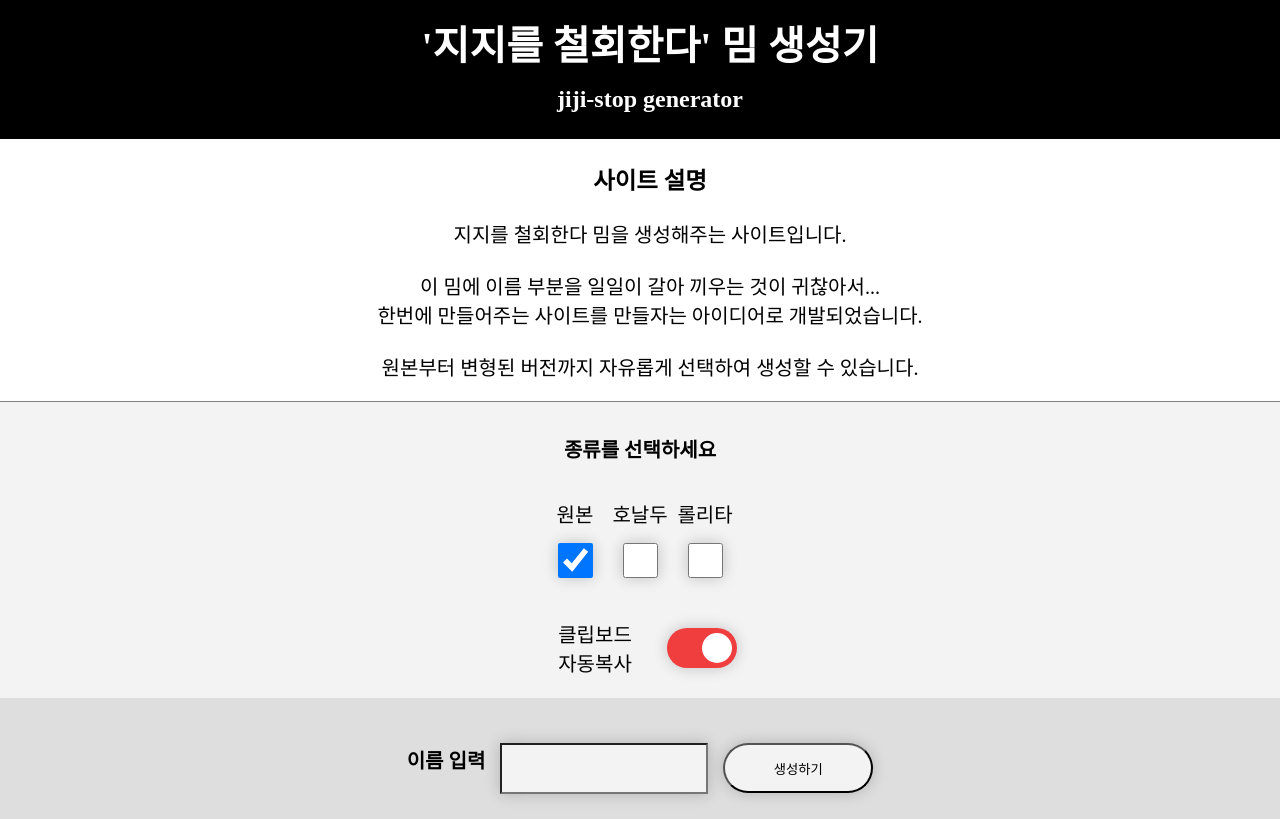
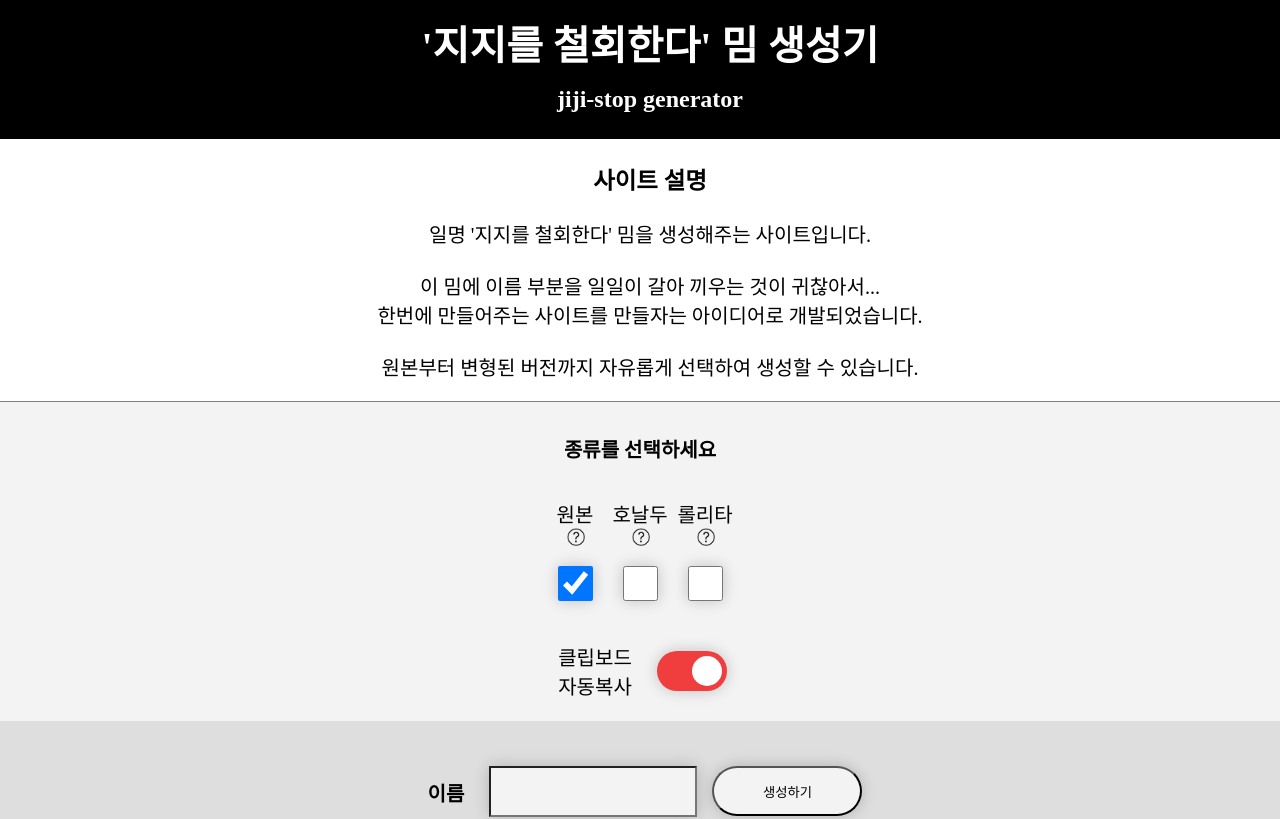
Before and after one commit to ktk-ring/jiji-stop, a React (Create React App) app: page / in a window 1280 px wide. Shown: the top 819 px of the page. Built offline with nearby package versions, Linux system fonts and the light colour scheme; a web font is replaced by a local one.

Commit message:
Change .js file to .jsx file

```diff
--- a/src/App.js
+++ b/src/App.jsx
@@ -20,7 +20,7 @@ function App() {
       <div className="list">
         <h3>사이트 설명</h3>
         <p>
-          지지를 철회한다 밈을 생성해주는 사이트입니다.<br /><br />
+          일명 '지지를 철회한다' 밈을 생성해주는 사이트입니다.<br /><br />
 
           이 밈에 이름 부분을 일일이 갈아 끼우는 것이 귀찮아서... <br />
           한번에 만들어주는 사이트를 만들자는 아이디어로 개발되었습니다.<br /><br />
@@ -29,7 +29,7 @@ function App() {
         </p>
       </div>
 
-      <Generator></Generator>
+      <Generator/>
 
       <div className='output'>
         <button type="button">
@@ -84,7 +84,7 @@ ${nameInput}, 나의 영혼.
 ${nameInput}, 나.`
 
     if (!nameInput) {
-      alert("이름이 입력되지 않았습니다!");
+      alert("이름이 입력되지 않았습니다.");
     } else {
       textRef.current.value = text;
       textRef.current.select();
@@ -111,7 +111,7 @@ ${nameInput}, 나.`
       </div>
       <div className="select">
         <label>
-          원본
+          원본 <Info/>
           <input type="checkbox"
             name="version"
             value="origin"
@@ -121,7 +121,7 @@ ${nameInput}, 나.`
         </label>
 
         <label>
-          호날두
+          호날두 <Info/>
           <input
             type="checkbox"
             name="version"
@@ -131,7 +131,7 @@ ${nameInput}, 나.`
         </label>
 
         <label>
-          롤리타
+          롤리타 <Info/>
           <input type="checkbox"
             name="version"
             value="lolita"
@@ -141,14 +141,14 @@ ${nameInput}, 나.`
 
         {/* {
         version
-        ? <p>이름이 입력되지 않았습니다!</p>
+        ? <p>종류가 선택되지 않았습니다.</p>
         : { 종류 선택 코드 입력 }
         } */}
 
       </div>
 
       <div className="select">
-        <p style={{margin:"auto 25px"}}>클립보드 <br />자동복사</p>
+        <p style={{ margin: "auto 15px" }}>클립보드 <br />자동복사</p>
         <input type="checkbox" id="autoCopy" defaultChecked hidden></input>
         <label for="autoCopy" className="toggleSwitch">
           <span className="toggleButton"></span>
@@ -156,18 +156,17 @@ ${nameInput}, 나.`
       </div>
 
       <div className="input">
-        <h4>이름 입력</h4>
+        <h4 style={{ padding: "10px" }}>이름</h4>
         <input type="text"
-        onChange={
-          (e) => setName(e.target.value)
-        } />
+          onChange={
+            (e) => setName(e.target.value)
+          } />
         <button onClick={memeText}>생성하기</button>
       </div>
 
       <div>
         <div className="output">
-          <textarea ref={textRef} rows="23" cols="80" id="result" hidden></textarea>
-
+          <textarea ref={textRef} rows="23" cols="80" id="result"></textarea>
           {/* <p>{memeText.text}</p> */}
         </div>
       </div>
@@ -175,6 +174,16 @@ ${nameInput}, 나.`
     </div>
   )
 
+  function Info() {
+    return(
+    <div>
+      <img
+        className="info"
+        alt="info"
+        src="img/info.png"
+      ></img>
+    </div>)
+  }
 }
 
 export default App;
```
